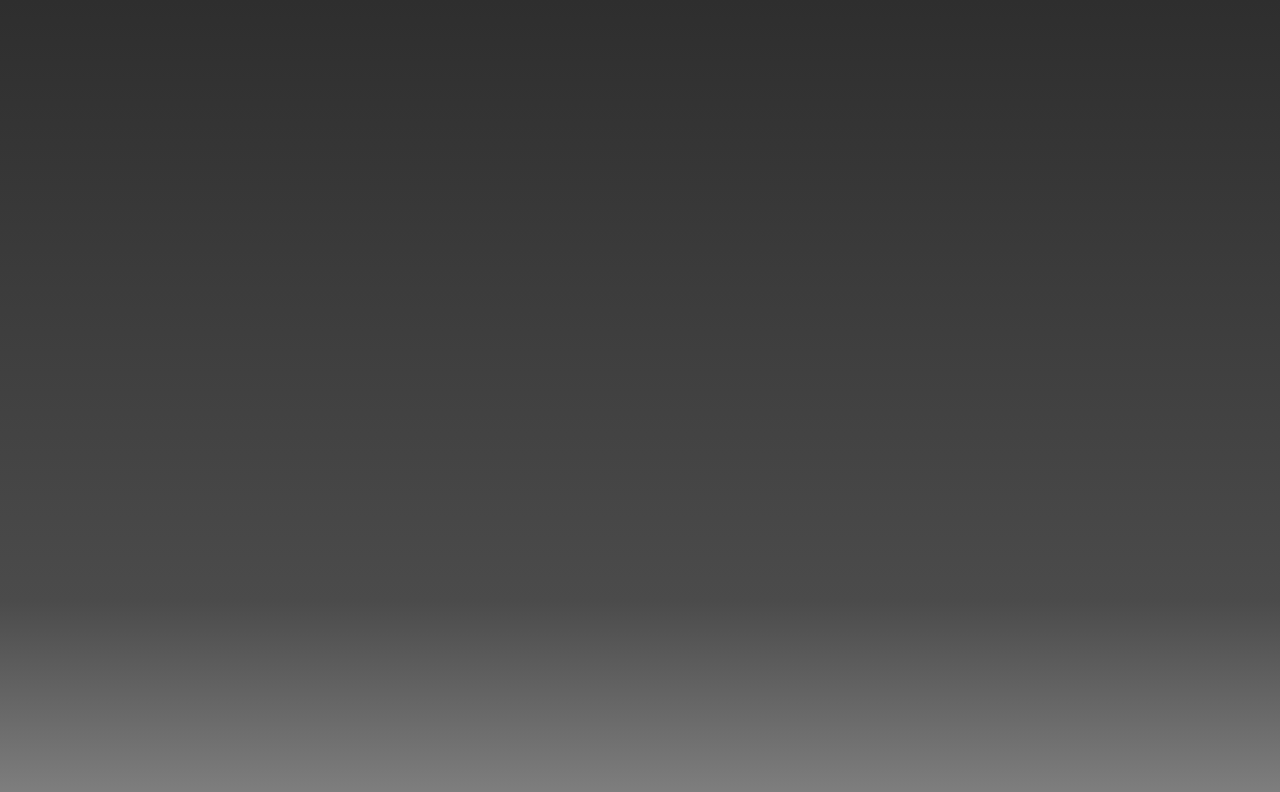
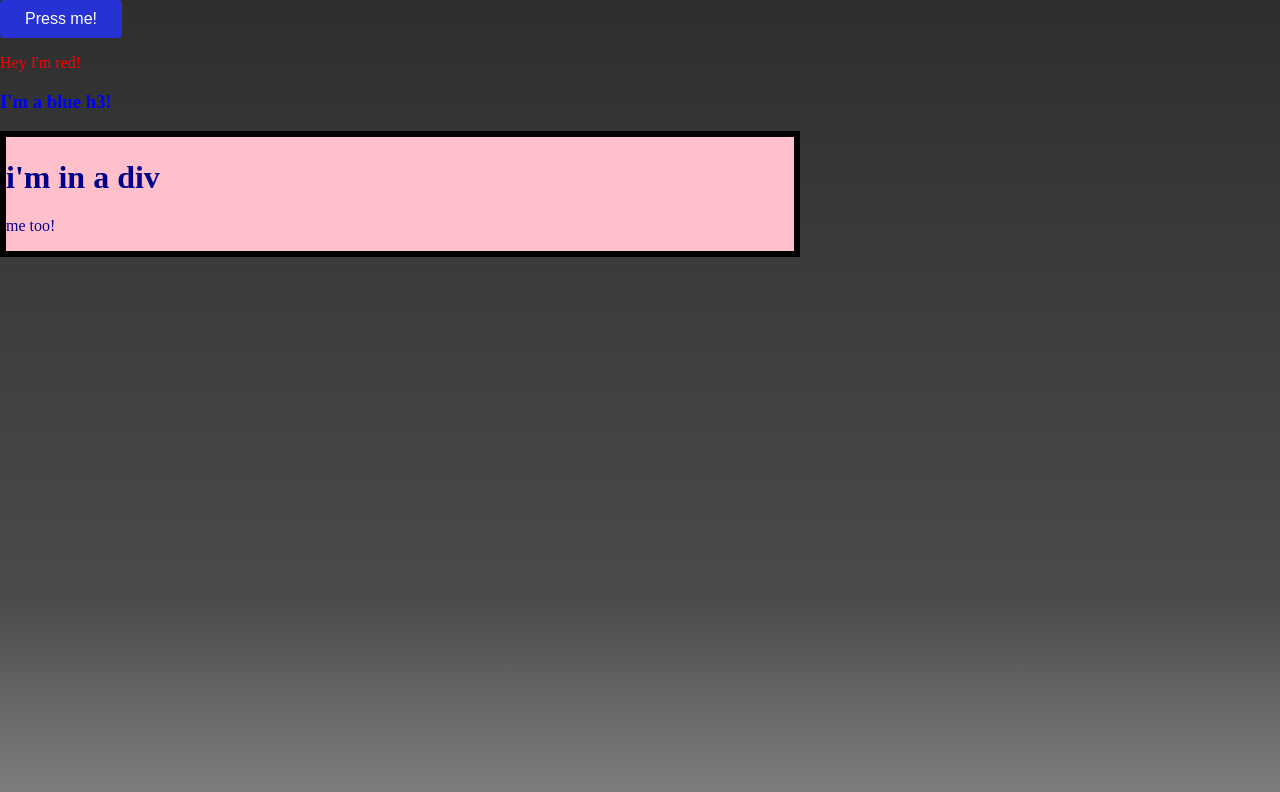
Before and after one commit to JohnBazilSmith/my-odin-project, a plain HTML site: page javascript/first/index.html in a window 1280 px wide. Drawn offline with Linux system fonts and the light colour scheme.

Commit message:
explored editing the dom with js

```diff
--- a/javascript/first/index.html
+++ b/javascript/first/index.html
@@ -4,11 +4,12 @@
     <meta charset="UTF-8">
     <meta name="viewport" content="width=device-width, initial-scale=1.0">
     <link rel="stylesheet" href="styles.css">
+    <script src="js-file.js" defer></script>
     <title>First Odin project lesson about javascript
     </title>
 </head>
 <body>
-    <script>
+    <script class="spam">
         /* console.log("Hello, World!!")
         let name = "John";
         let surname = "Doe";
@@ -75,7 +76,7 @@
             console.log("i dont know you");
         } */
     </script>
-    <script>
+    <script class="spam">
 /*         function add7(num) {
             return num + 7;
         }
@@ -91,5 +92,8 @@
         const lastLetter = phrase => phrase.at(-1);
         console.log(lastLetter("AsMrWa"));
     </script>
+    <button class="btn">
+        Press me!
+    </button>
 </body>
 </html>
--- /dev/null
+++ b/javascript/first/js-file.js
@@ -0,0 +1,42 @@
+const p = document.createElement("p");
+const h3 = document.createElement("h3");
+const div = document.createElement("div");
+const h1 = document.createElement("h1");
+const p2 = document.createElement("p");
+
+const spam = document.querySelectorAll(".spam");
+spam.forEach(s => s.remove());
+
+p.textContent = "Hey I'm red!";
+/* p.classList.add("red-text");
+ */
+p.style.color = "red";
+
+h3.textContent = "I'm a blue h3!";
+/* h3.classList.add("blue-text");
+ */
+h3.style.color = "blue";
+
+div.classList.add("pinkBack");
+
+div.style.border = "6px solid black"
+div.style.backgroundColor = "pink"
+
+h1.textContent = "i'm in a div"
+
+p2.textContent = "me too!"
+
+div.append(h1, p2);
+document.body.append(p, h3, div);
+
+Array.from(div.children).forEach(e => e.style.color = "darkBlue");
+
+const btn = document.querySelector(".btn");
+btn.addEventListener("click", changeDivBackground);
+function changeDivBackground() {
+    if (div.style.backgroundColor === "rgb(211, 211, 211)") {
+        div.style.backgroundColor = "pink";
+    } else if (div.style.backgroundColor === "pink") {
+    div.style.backgroundColor = "rgb(211, 211, 211)";
+    } else return "error";
+}
--- a/javascript/first/styles.css
+++ b/javascript/first/styles.css
@@ -9,3 +9,15 @@ body {
     height: 100vh;
     margin: 0;
 }
+
+.btn {
+  display: inline-block; /* Allows padding and margins to work properly */
+  padding: 10px 25px;    /* Internal cushion */
+  font-family: sans-serif;
+  font-size: 1rem;
+  color: #ffffff;
+  background-color: #2632d4;
+  border: none;
+  border-radius: 4px;
+  text-decoration: none;
+}
```
